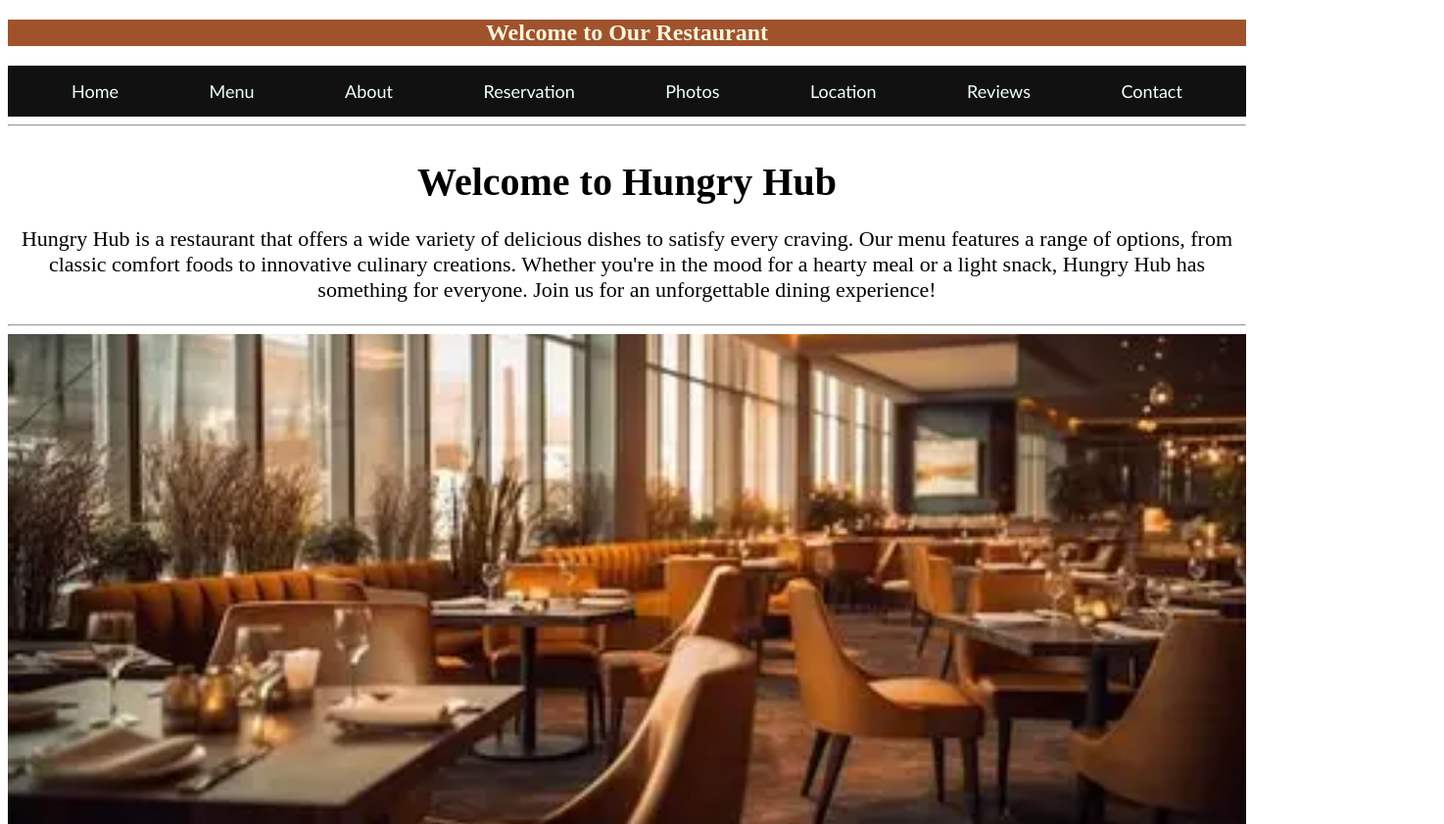
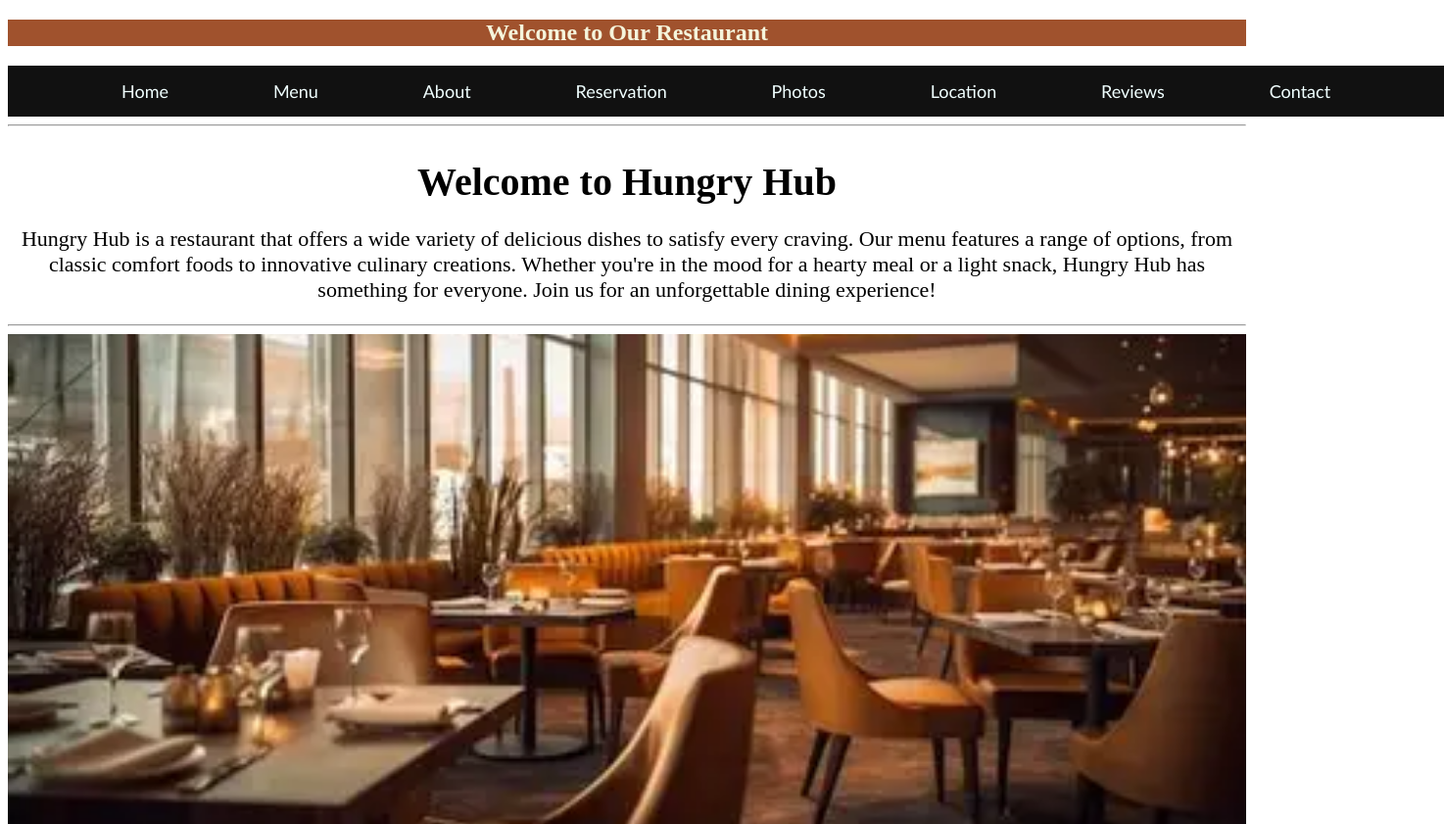
Before and after one commit to archimahajan420-a11y/pro, a plain HTML site: page index.html in a window 1280 px wide. Shown: the top 841 px of the page at 98% size, 1474 px wide, since content can reach past the window. Drawn offline with Linux system fonts and the light colour scheme.

Commit message:
Update website design

```diff
--- a/index.html
+++ b/index.html
@@ -15,10 +15,11 @@
     }
     nav{
 
-        padding: 15px 50px;
+        padding: 15px 8%;
         text-align: center;
         position: sticky;
          top: 0;
+         width: 100%;
         z-index: 1000;
         display: flex;
         justify-content: space-between;
```
